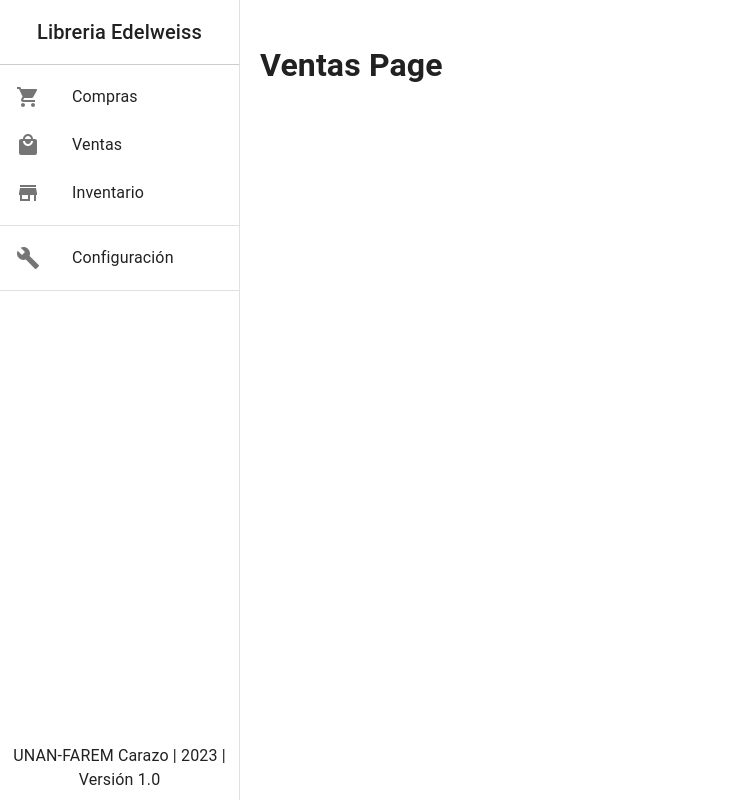
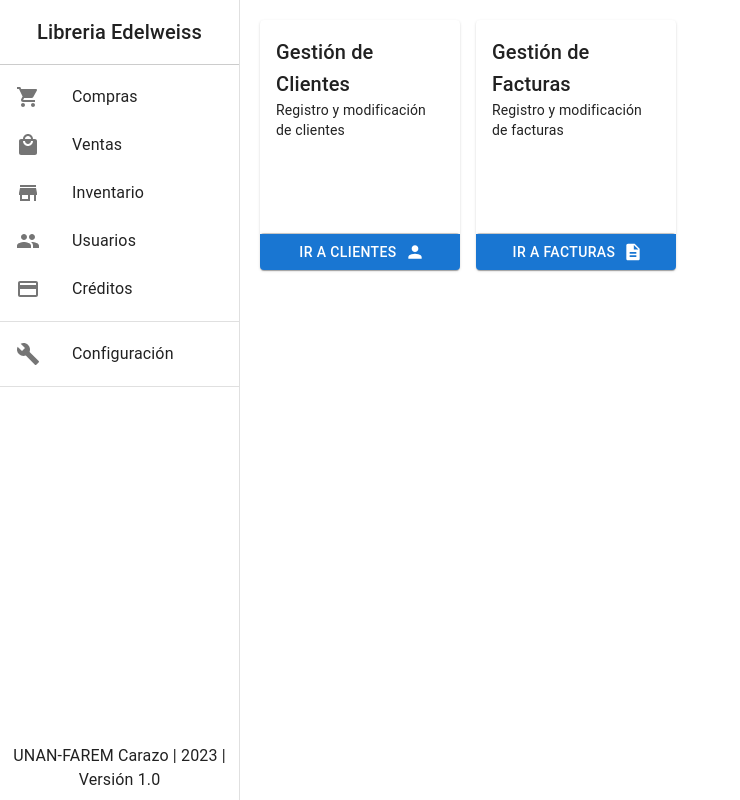
Before and after one commit to niihiiil/frontendSeminario, a React (Create React App) app in the folder frontend/: page /ventas in a window 1280 px wide. Shown: the whole page, without its empty margins (0-740 px from the left). Built offline with nearby package versions, Linux system fonts and the light colour scheme.

Commit message:
Updating base structure

```diff
--- a/frontend/src/App.js
+++ b/frontend/src/App.js
@@ -7,6 +7,7 @@ import VentasPage from './components/pages/ventasPage';
 import InventarioPage from './components/pages/inventarioPage';
 import ConfigPage from './components/pages/configPage';
 import UsuariosPage from './components/pages/usuariosPage';
+import CreditosPage from './components/pages/creditosPage';
 
 function App() {
   return (
@@ -41,6 +42,10 @@ function App() {
         <Route path="/configuracion" exact>
           <ConfigPage />
         </Route>
+
+        <Route path="/creditos" exact>
+          <CreditosPage />
+        </Route>
       </Switch>
     </Router>
   );
--- a/frontend/src/components/layout/mainpagecontent.js
+++ b/frontend/src/components/layout/mainpagecontent.js
@@ -1,6 +1,6 @@
 import React from 'react';
 import { Card, CardContent, Typography, Button, ButtonGroup } from '@mui/material';
-import { ShoppingCart, LocalMall, Store, Group, Settings } from '@mui/icons-material';
+import { ShoppingCart, LocalMall, Store, Group, Settings, CreditCard } from '@mui/icons-material';
 import { Link } from 'react-router-dom';
 
 const MainPageContent = () => {
@@ -10,6 +10,7 @@ const MainPageContent = () => {
     { title: 'Inventario', description: 'Control de bodega, productos, categorías', link: '/inventario', icon: <Store /> },
     { title: 'Usuarios', description: 'Registro y modificación de usuarios, roles y la información de los empleados', link: '/usuarios', icon: <Group /> },
     { title: 'Config', description: 'Ajustes y configuración del sistema', link: '/configuracion', icon: <Settings /> },
+    { title: 'Créditos', description: 'Créditos de compra y créditos de venta', link: '/creditos', icon: <CreditCard /> }
     //Agregar mas elementos de tarjetas
   ];
 
--- a/frontend/src/components/layout/sidebar.js
+++ b/frontend/src/components/layout/sidebar.js
@@ -1,7 +1,7 @@
 import React from 'react';
 import { Drawer, List, ListItem, ListItemIcon, ListItemText, Divider, Typography } from '@mui/material';
-import { ShoppingCart, LocalMall, Store, Build } from '@mui/icons-material';
-import { Link } from 'react-router-dom';  // Importa Link de react-router-dom
+import { ShoppingCart, LocalMall, Store, Build, People, CreditCard } from '@mui/icons-material';  // Importa los iconos de crédito y usuarios
+import { Link } from 'react-router-dom';
 
 const Sidebar = () => {
   return (
@@ -37,6 +37,16 @@ const Sidebar = () => {
           <ListItemIcon><Store /></ListItemIcon>
           <ListItemText primary="Inventario" />
         </ListItem>
+        {/* Agrega el botón para Usuarios */}
+        <ListItem button component={Link} to="/usuarios">
+          <ListItemIcon><People /></ListItemIcon>
+          <ListItemText primary="Usuarios" />
+        </ListItem>
+        {/* Agrega el botón para Créditos */}
+        <ListItem button component={Link} to="/creditos">
+          <ListItemIcon><CreditCard /></ListItemIcon>
+          <ListItemText primary="Créditos" />
+        </ListItem>
       </List>
       <Divider />
       <List>
--- a/frontend/src/components/pages/comprasPage.js
+++ b/frontend/src/components/pages/comprasPage.js
@@ -1,13 +1,55 @@
-// src/components/pages/ComprasPage.js
 import React from 'react';
 import MainPageContainer from '../layout/mainpagecontainer';
+import { Card, CardContent, Typography, Button, ButtonGroup } from '@mui/material';
+import { Storefront, Assignment } from '@mui/icons-material';
+import { Link } from 'react-router-dom';
 
 const ComprasPage = () => {
   return (
     <MainPageContainer>
-
       <h2>Compras</h2>
 
+      <div style={{ display: 'flex', flexWrap: 'wrap', gap: '16px' }}>
+        {/* Tarjeta para la gestión de proveedores */}
+        <Card style={{ width: '200px', height: '250px', display: 'flex', flexDirection: 'column' }}>
+          <CardContent style={{ flexGrow: 1 }}>
+            <Typography variant="h6">Gestión de Proveedores</Typography>
+            <Typography variant="body2">Administra tus proveedores y sus detalles</Typography>
+          </CardContent>
+          <ButtonGroup fullWidth style={{ borderTop: '1px solid #ccc' }}>
+            <Button
+              component={Link}
+              to="/compras/proveedores"
+              variant="contained"
+              color="primary"
+              endIcon={<Storefront />}
+              style={{ flex: 1, borderRadius: '0' }}
+            >
+              Ir a Proveedores
+            </Button>
+          </ButtonGroup>
+        </Card>
+
+        {/* Tarjeta para la gestión de pedidos */}
+        <Card style={{ width: '200px', height: '250px', display: 'flex', flexDirection: 'column' }}>
+          <CardContent style={{ flexGrow: 1 }}>
+            <Typography variant="h6">Gestión de Pedidos</Typography>
+            <Typography variant="body2">Administra tus pedidos y su estado</Typography>
+          </CardContent>
+          <ButtonGroup fullWidth style={{ borderTop: '1px solid #ccc' }}>
+            <Button
+              component={Link}
+              to="/compras/pedidos"
+              variant="contained"
+              color="primary"
+              endIcon={<Assignment />}
+              style={{ flex: 1, borderRadius: '0' }}
+            >
+              Ir a Pedidos
+            </Button>
+          </ButtonGroup>
+        </Card>
+      </div>
     </MainPageContainer>
   );
 };
--- /dev/null
+++ b/frontend/src/components/pages/creditosPage.js
@@ -0,0 +1,15 @@
+// src/components/pages/ComprasPage.js
+import React from 'react';
+import MainPageContainer from '../layout/mainpagecontainer';
+
+const CreditosPage = () => {
+  return (
+    <MainPageContainer>
+
+      <h2>creditos</h2>
+
+    </MainPageContainer>
+  );
+};
+
+export default CreditosPage;
--- a/frontend/src/components/pages/ventasPage.js
+++ b/frontend/src/components/pages/ventasPage.js
@@ -1,10 +1,53 @@
 import React from 'react';
 import MainPageContainer from '../layout/mainpagecontainer';
+import { Card, CardContent, Typography, Button, ButtonGroup } from '@mui/material';
+import { LocalMall, Person, Description } from '@mui/icons-material';  // Importa los iconos de clientes y facturas
+import { Link } from 'react-router-dom';
 
 const VentasPage = () => {
   return (
-   <MainPageContainer>
-      <h1>Ventas Page</h1>
+    <MainPageContainer>
+      <div style={{ display: 'flex', flexWrap: 'wrap', gap: '16px' }}>
+        {/* Tarjeta para la gestión de clientes */}
+        <Card style={{ width: '200px', height: '250px', display: 'flex', flexDirection: 'column' }}>
+          <CardContent style={{ flexGrow: 1 }}>
+            <Typography variant="h6">Gestión de Clientes</Typography>
+            <Typography variant="body2">Registro y modificación de clientes</Typography>
+          </CardContent>
+          <ButtonGroup fullWidth style={{ borderTop: '1px solid #ccc' }}>
+            <Button
+              component={Link}
+              to="/ventas/clientes"
+              variant="contained"
+              color="primary"
+              endIcon={<Person />}
+              style={{ flex: 1, borderRadius: '0' }}
+            >
+              Ir a Clientes
+            </Button>
+          </ButtonGroup>
+        </Card>
+
+        {/* Tarjeta para la gestión de facturas */}
+        <Card style={{ width: '200px', height: '250px', display: 'flex', flexDirection: 'column' }}>
+          <CardContent style={{ flexGrow: 1 }}>
+            <Typography variant="h6">Gestión de Facturas</Typography>
+            <Typography variant="body2">Registro y modificación de facturas</Typography>
+          </CardContent>
+          <ButtonGroup fullWidth style={{ borderTop: '1px solid #ccc' }}>
+            <Button
+              component={Link}
+              to="/ventas/facturas"
+              variant="contained"
+              color="primary"
+              endIcon={<Description />}
+              style={{ flex: 1, borderRadius: '0' }}
+            >
+              Ir a Facturas
+            </Button>
+          </ButtonGroup>
+        </Card>
+      </div>
     </MainPageContainer>
   );
 };
```
